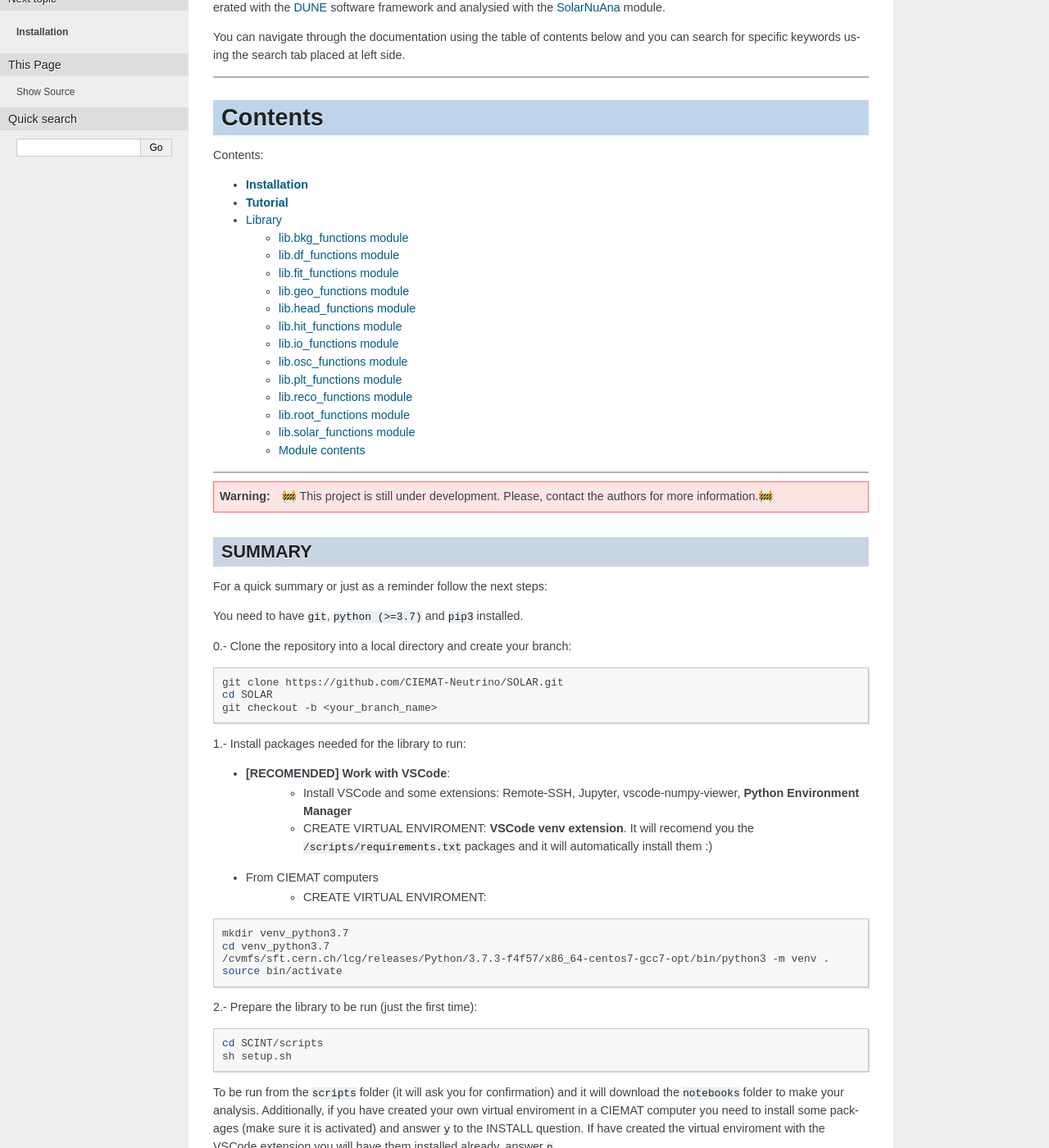
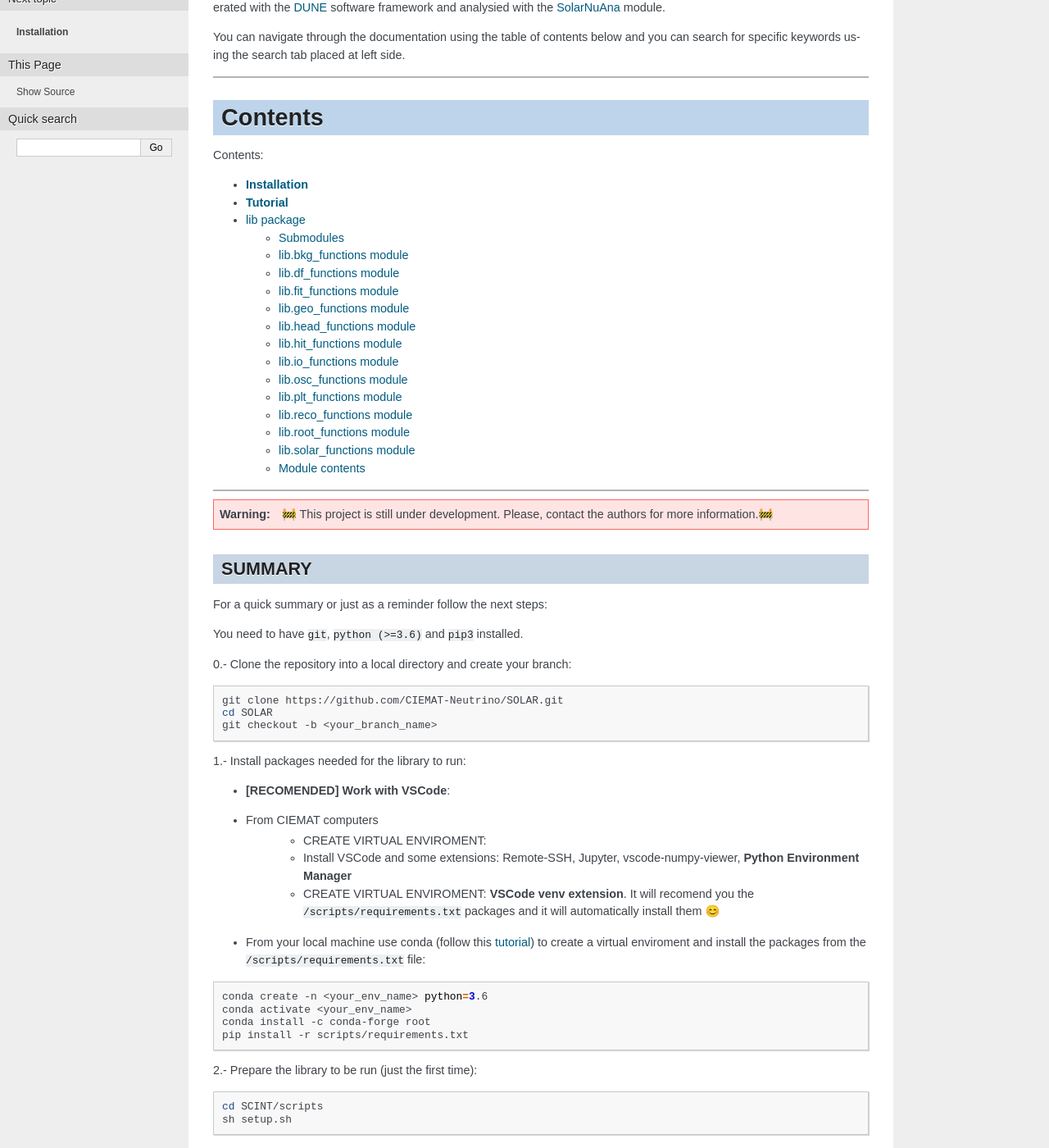
Before and after one commit to CIEMAT-Neutrino/SOLAR, a Sphinx documentation site: the page built from docs/index.rst, in a window 1280 px wide and 1400 px high, scrolled down 205 px. Shown: the whole window at 82% size. Built offline with Sphinx 7.4.7, drawn with Linux system fonts in a browser that asks for light colours.

Commit message:
UPDATE DOCS

```diff
--- a/docs/index.rst
+++ b/docs/index.rst
@@ -52,7 +51,7 @@ You can navigate through the documentation using the table of contents below and
 
 For a quick summary or just as a reminder follow the next steps:
 
-You need to have ``git``, ``python (>=3.7)`` and ``pip3`` installed.
+You need to have ``git``, ``python (>=3.6)`` and ``pip3`` installed.
 
 0.- Clone the repository into a local directory and create your branch:
 
@@ -66,18 +65,20 @@ You need to have ``git``, ``python (>=3.7)`` and ``pip3`` installed.
 1.- Install packages needed for the library to run:
 
 * **[RECOMENDED] Work with VSCode**:
-   - Install VSCode and some extensions: Remote-SSH, Jupyter, vscode-numpy-viewer, **Python Environment Manager**
-   - CREATE VIRTUAL ENVIROMENT: **VSCode venv extension**. It will recomend you the ``/scripts/requirements.txt`` packages and it will automatically install them :)
 
 * From CIEMAT computers
    - CREATE VIRTUAL ENVIROMENT:
+   - Install VSCode and some extensions: Remote-SSH, Jupyter, vscode-numpy-viewer, **Python Environment Manager**
+   - CREATE VIRTUAL ENVIROMENT: **VSCode venv extension**. It will recomend you the ``/scripts/requirements.txt`` packages and it will automatically install them 😊
+
+* From your local machine use conda (follow this `tutorial <https://docs.conda.io/projects/miniconda/en/latest/>`_) to create a virtual enviroment and install the packages from the ``/scripts/requirements.txt`` file:
 
 .. code-block:: bash
 
-   mkdir venv_python3.7
-   cd venv_python3.7
-   /cvmfs/sft.cern.ch/lcg/releases/Python/3.7.3-f4f57/x86_64-centos7-gcc7-opt/bin/python3 -m venv .
-   source bin/activate
+      conda create -n <your_env_name> python=3.6
+      conda activate <your_env_name>
+      conda install -c conda-forge root
+      pip install -r scripts/requirements.txt
 
 2.- Prepare the library to be run (just the first time):
 
```
Also changed, not shown: other parts of docs/index.rst (+1 -2 lines), docs/lib.rst (deleted, +0 -106 lines), docs/modules.rst (deleted, +0 -7 lines).
